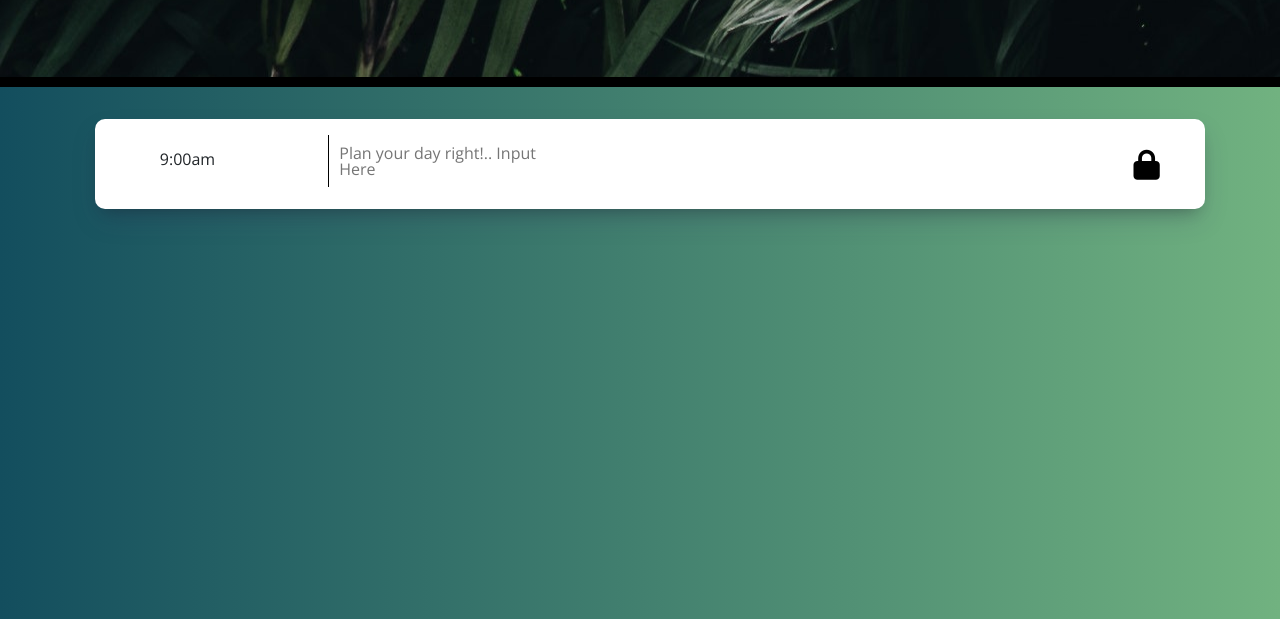
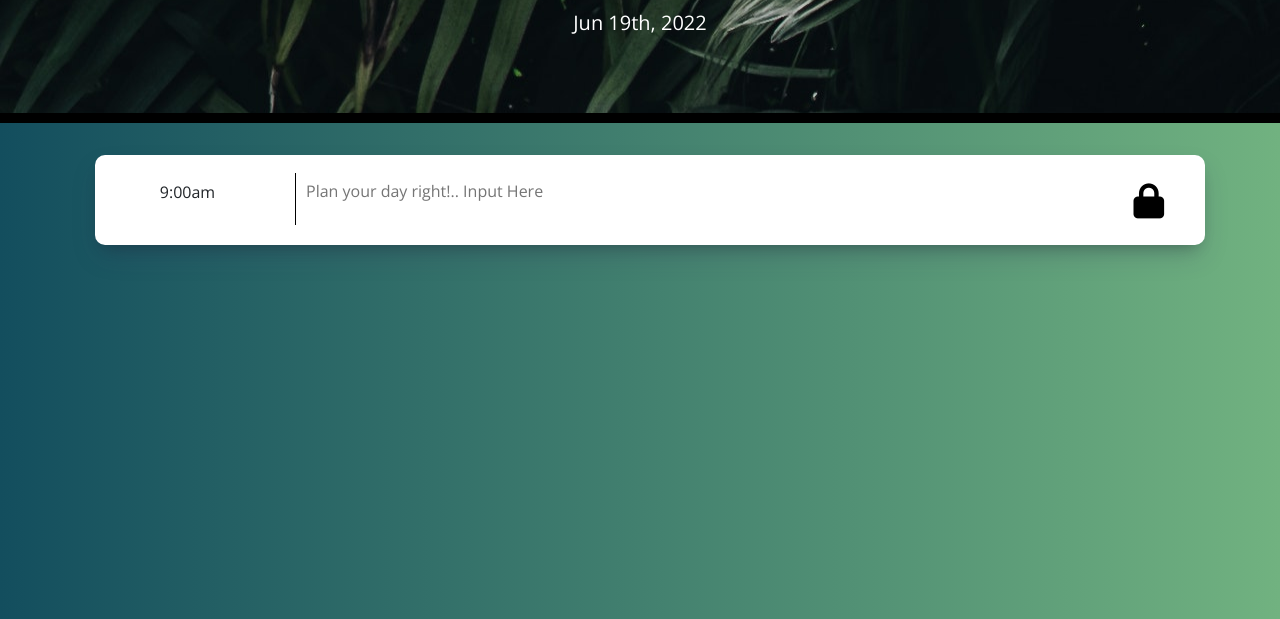
Before and after one commit to Cesar-Infante/Dynamic-Calendar, a plain HTML site: page index.html in a window 1280 px wide. Shown: the part 181-800 px from the top of the page. Drawn offline with nearby package versions, Linux system fonts and the light colour scheme.

Commit message:
fixes to styling when adding elements created in javascript, elements created in javascript now displaying, testing on looping to create elements by hours to be done next

```diff
--- a/Assets/script.js
+++ b/Assets/script.js
@@ -0,0 +1,28 @@
+// use moment.js to get the current day, month, and year
+var today = moment();
+$("#currentDay").text(today.format("MMM Do, YYYY"));
+
+/* I want to dynamically create elements that will then be displayed
+on the screen, i want to add those new elements to the container  */
+
+var container = $('.container');
+var row = $('<div class="row">');
+
+
+var dailyTime = $('<div>');
+dailyTime.attr('class', 'col-2 col-sm-2 col-md-2 dailyTime');
+dailyTime.append('<p class="time-block">9:00am</p>')
+
+var mainInput = $('<div>');
+mainInput.attr('class', 'col-8 col-sm-8 col-md-9 mainInput');
+mainInput.append('<textarea class="input" placeholder="Plan your day right!.. Input Here">');
+
+var saveBtn = $('<div>')
+saveBtn.attr('class', 'col-2 col-sm-1 col-md-1 saveBtn');
+saveBtn.append('<button class="saveBtn"><i class="fa-solid fa-lock">');
+
+
+container.append(row);
+row.append(dailyTime);
+row.append(mainInput);
+row.append(saveBtn);
--- a/Assets/style.css
+++ b/Assets/style.css
@@ -9,6 +9,7 @@ textarea {
   background: transparent;
   border: none;
   resize: none;
+  width: 100%;
   color: #000000;
   border-left: 1px solid black;
   padding: 10px;
@@ -56,9 +57,7 @@ textarea {
 .saveBtn {
   background: none;
   border: none;
-  font-size: 30px;
-  position: relative;
-  bottom: 15px;
+  font-size: 35px;
 }
 
 .saveBtn i:hover {
@@ -71,7 +70,8 @@ textarea {
   margin: 10px;
   width: 100%;
   height: 90px;
-  white-space: pre-wrap;
+  /* white-space: pre-wrap; */
+  align-items: center;
   border-radius: 10px;
   background-color: white;
   box-shadow: rgba(50, 50, 93, 0.25) 0px 13px 27px -5px, rgba(0, 0, 0, 0.3) 0px 8px 16px -8px;
--- a/index.html
+++ b/index.html
@@ -20,17 +20,6 @@
   </header>
   <div class="container">
     <!-- Timeblocks go here -->
-    <div class="row">
-      <div class="col-2 col-sm-2 col-md-2 dailyTime">
-        <p class="time-block">9:00am</p>
-      </div>
-      <div class="col-8 col-sm-8 col-md-9 mainInput">
-        <textarea class="input" placeholder="Plan your day right!.. Input Here"></textarea>
-      </div>
-      <div class="col-2 sol-sm-1 col-md-1 saveBtn">
-        <button class="saveBtn"><i class="fa-solid fa-lock"></i></button>
-      </div>
-    </div>
   </div>
 
   <script src="https://cdnjs.cloudflare.com/ajax/libs/jquery/3.2.1/jquery.min.js"></script>
```
